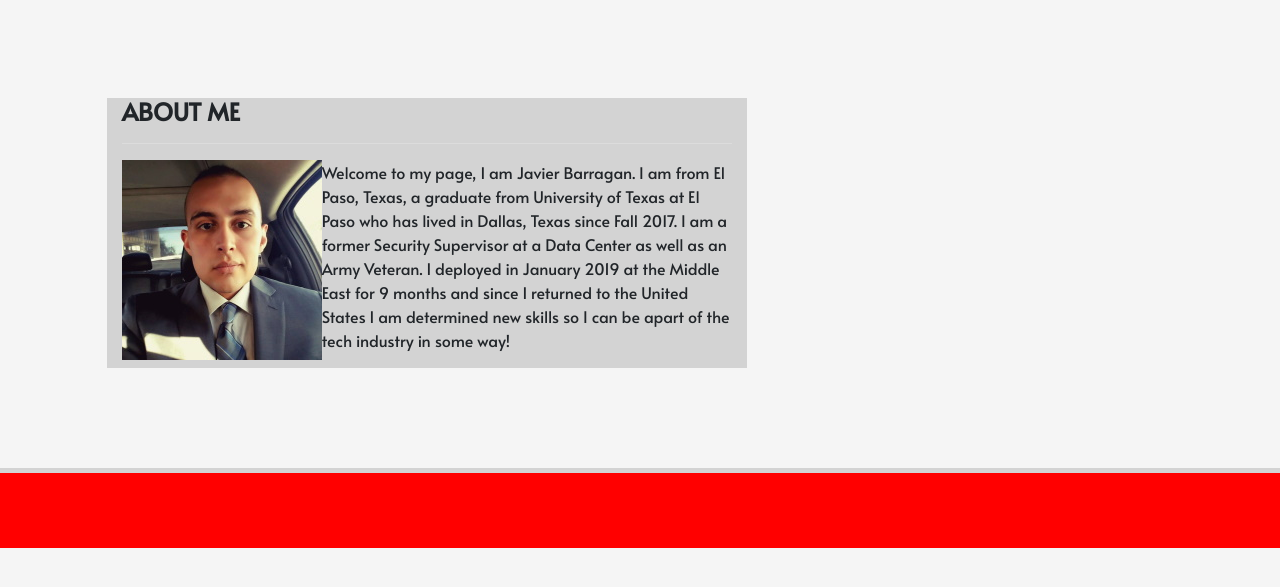
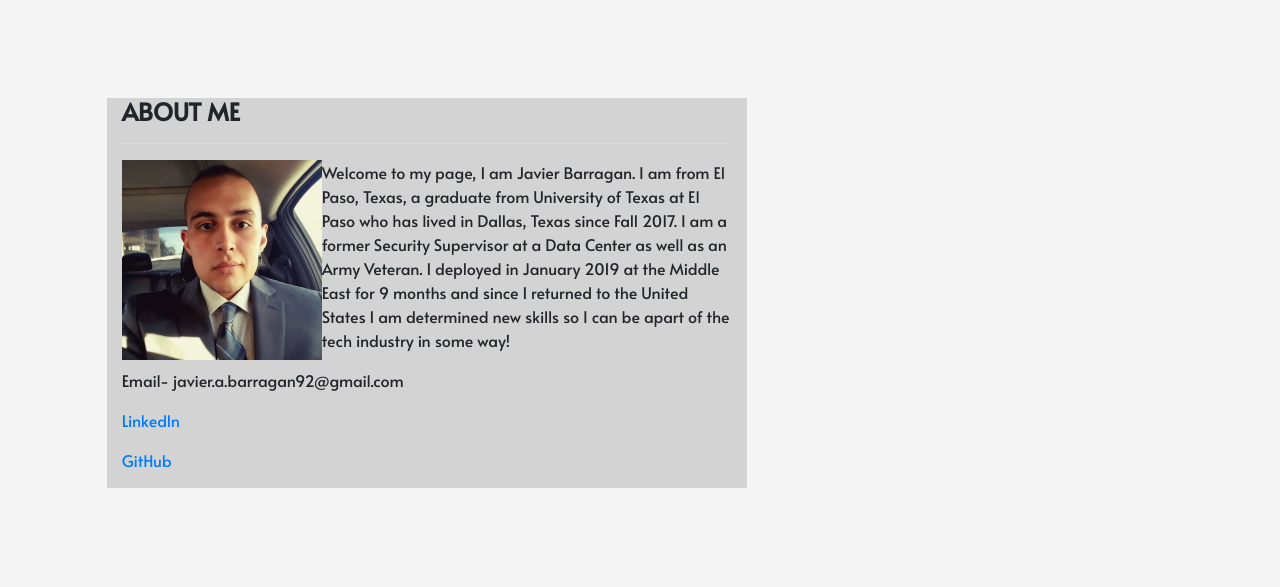
Before and after one commit to javyb92/HW-2-Portfolio-Website, a plain HTML site: page index.html in a window 1280 px wide. Shown: the part 75-662 px from the top of the page. Drawn offline with nearby package versions, Linux system fonts and the light colour scheme.

Commit message:
added links

```diff
--- a/index.html
+++ b/index.html
@@ -45,6 +45,11 @@
         <img src="javyb92.jpg" class="float-left d-flex flex-wrap" alt="Javier A. Barragan">
         <p>Welcome to my page, I am Javier Barragan. I am from El Paso, Texas, a graduate from University of Texas at El Paso who has lived in Dallas, Texas since Fall 2017. I am a former Security Supervisor at a Data Center as well as an Army Veteran.
           I deployed in January 2019 at the Middle East for 9 months and since I returned to the United States I am determined new skills so I can be apart of the tech industry in some way!
+
+        <p>Email- javier.a.barragan92@gmail.com</p>
+        <p><a class="linkedin" href="https://www.linkedin.com/in/javierabarragan92/">LinkedIn</a></p>
+        <p><a class="github" href="https://github.com/javyb92">GitHub</a></p>
+
         </p>
       </div>
       <div class="col-lg-5"id= "space3"></div>
@@ -58,7 +63,7 @@
 <script src="https://cdn.jsdelivr.net/npm/popper.js@1.16.0/dist/umd/popper.min.js" integrity="sha384-Q6E9RHvbIyZFJoft+2mJbHaEWldlvI9IOYy5n3zV9zzTtmI3UksdQRVvoxMfooAo" crossorigin="anonymous"></script>
 <script src="https://stackpath.bootstrapcdn.com/bootstrap/4.4.1/js/bootstrap.min.js" integrity="sha384-wfSDF2E50Y2D1uUdj0O3uMBJnjuUD4Ih7YwaYd1iqfktj0Uod8GCExl3Og8ifwB6" crossorigin="anonymous"></script>
 
-<footer class="container-fluid col-lg-12 col-sm-12">
-</footer>
+<!-- <footer class="container-fluid col-lg-12 col-sm-12">
+</footer> -->
 </body>
 </html>
```
